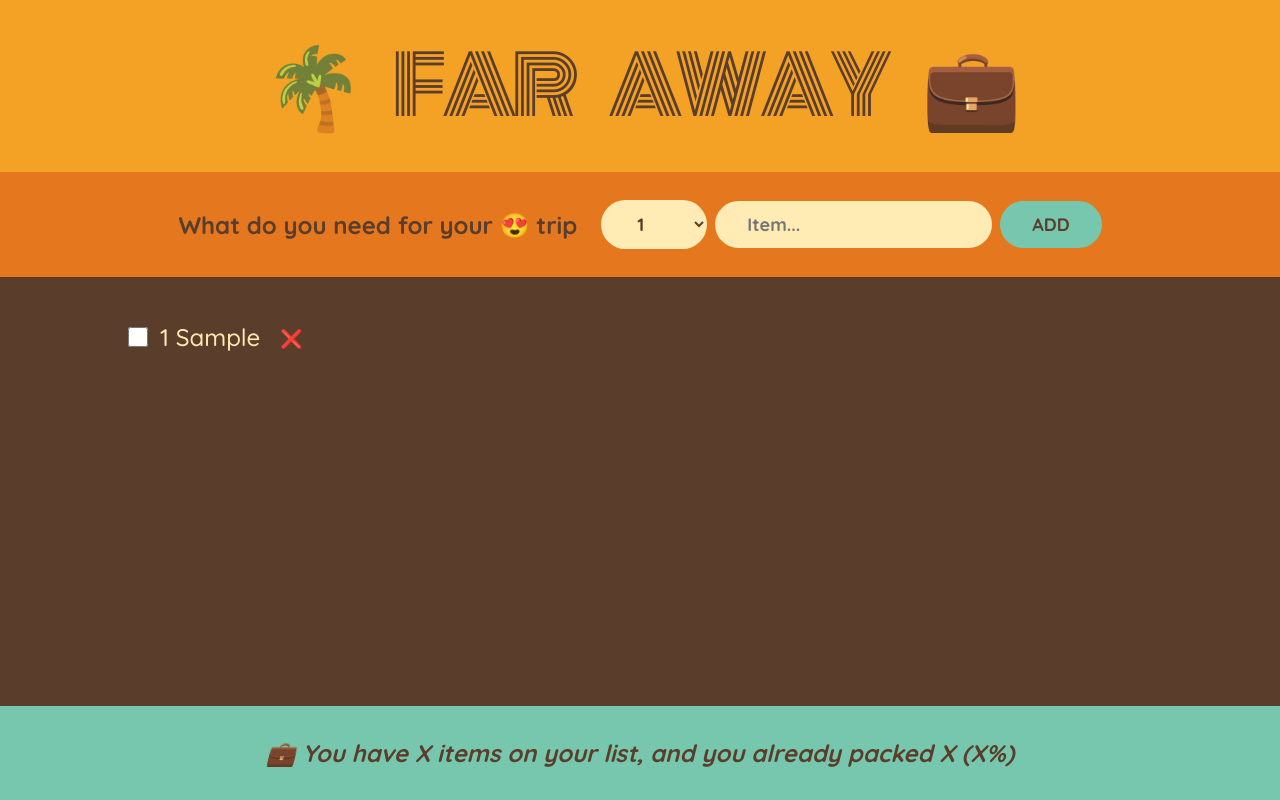
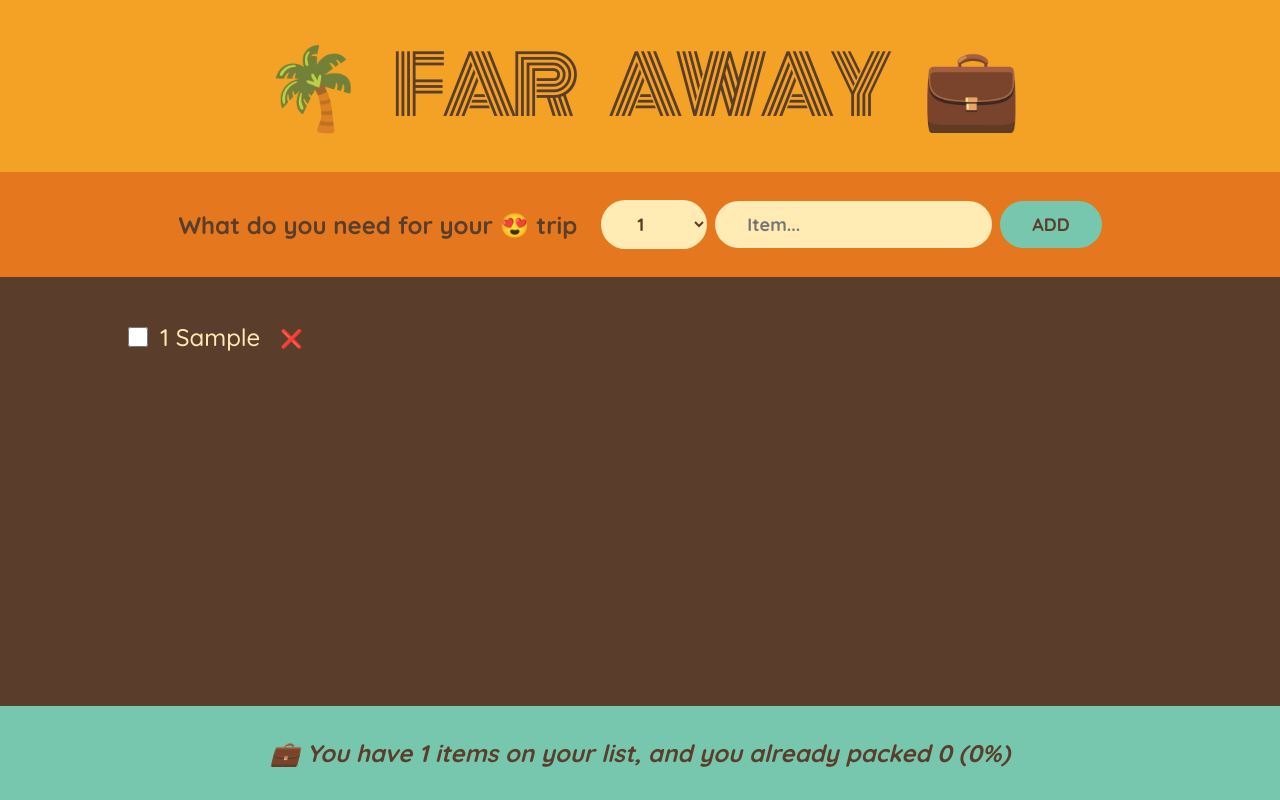
Before and after one commit to augustoqa/05-react-travel-list, a React (Create React App) app: page / in a window 1280 px wide. Both pictures are taken after typing "Sample" into the empty fields and a click on the button "ADD". Built offline with nearby package versions, Linux system fonts and the light colour scheme.

Commit message:
Calculating Statistics and Derived State

```diff
--- a/src/App.js
+++ b/src/App.js
@@ -18,7 +18,6 @@
   }
 
   function handleToggleItem(id) {
-    console.log(id)
     setItems((items) =>
       items.map((item) =>
         item.id === id ? { ...item, packed: !item.packed } : item
@@ -35,7 +34,7 @@
         onDeleteItem={handleDeleteItem}
         onToggleItem={handleToggleItem}
       />
-      <Stats />
+      <Stats items={items} />
     </div>
   )
 }
@@ -117,10 +116,23 @@
   )
 }
 
-function Stats() {
+function Stats({ items }) {
+  if (!items.length)
+    return (
+      <p className='stats'>Start adding some items to your packing list 🚀</p>
+    )
+
+  const numItems = items.length
+  const numPacked = items.filter((item) => item.packed).length
+  const percentage = Math.round((numPacked / numItems) * 100)
+
   return (
     <footer className='stats'>
-      <em>💼 You have X items on your list, and you already packed X (X%)</em>
+      <em>
+        {percentage === 100
+          ? 'You got everything! Ready to go ✈️'
+          : `💼 You have ${numItems} items on your list, and you already packed ${numPacked} (${percentage}%)`}
+      </em>
     </footer>
   )
 }
```
